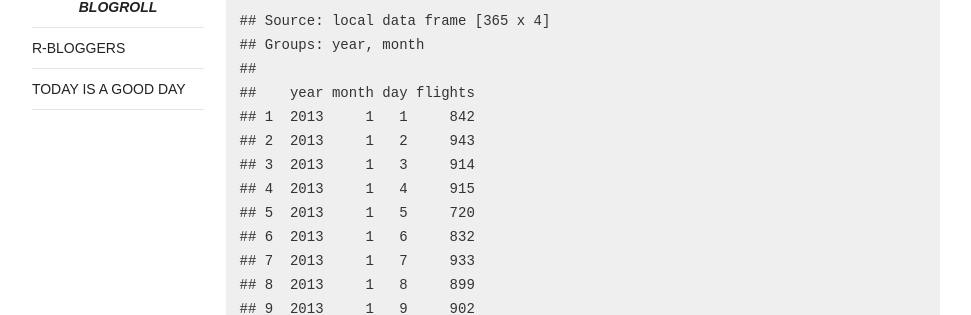
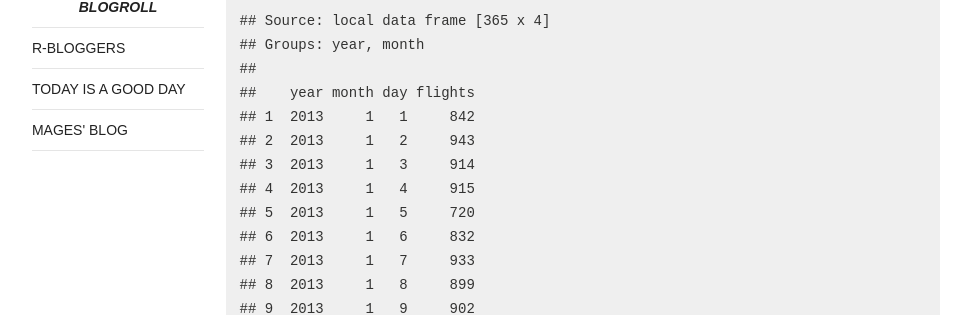
Before and after one commit to Quiri/quiri.github.io, a Jekyll site: the page built from _posts/2015-08-07-groupby_summarize.md, in a window 1280 px wide and 900 px high, scrolled down 623 px. Shown: the part 138-453 px from the top of the window, without its empty margins (154-1125 px from the left). Built offline with Jekyll 4.4.1, drawn with Linux system fonts in a browser that asks for light colours; nearby versions of some CDN libraries.

Commit message:
Update blog.yml, added mages blog

```diff
--- a/_data/blogs.yml
+++ b/_data/blogs.yml
@@ -7,3 +7,7 @@
 -
   url: http://www.today-is-a-good-day.de/
   name: Today is a good day
+
+-
+  url: http://www.magesblog.com/
+  name: mages' blog
```
